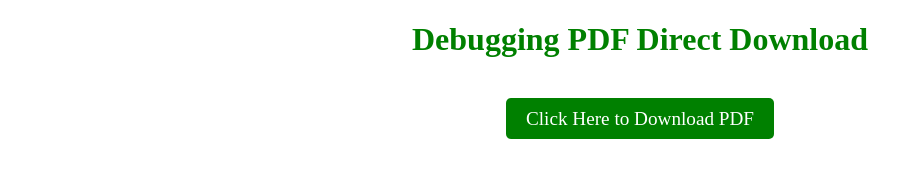
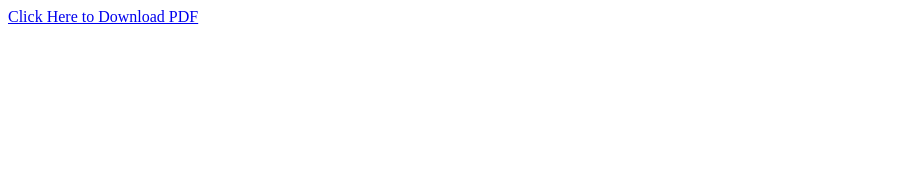
Before and after one commit to Kanha7327/vickyresume, a plain HTML site: page index.html in a window 1280 px wide. Shown: the whole page, without its empty margins (0-923 px from the left). Drawn offline with Linux system fonts and the light colour scheme.

Commit message:
index.html

```diff
--- a/index.html
+++ b/index.html
@@ -2,30 +2,12 @@
 <html>
 
 <head>
-    <title>PDF Direct Download</title>
-    <style>
-        .download-link {
-            text-align: center;
-            margin-top: 50px;
-        }
+    <title>PDF</title>
 
-        .download-link a {
-            padding: 10px 20px;
-            font-size: 1.2em;
-            text-decoration: none;
-            background-color: green;
-            color: white;
-            border-radius: 5px;
-        }
-
-        .download-link a:hover {
-            background-color: darkgreen;
-        }
-    </style>
 </head>
 
 <body>
-    <h1 style="text-align: center; color: green;">Debugging PDF Direct Download</h1>
+
     <div class="download-link">
         <a href="https://media.geeksforgeeks.org/wp-content/cdn-uploads/20210101201653/PDF.pdf" download>
             Click Here to Download PDF
```
